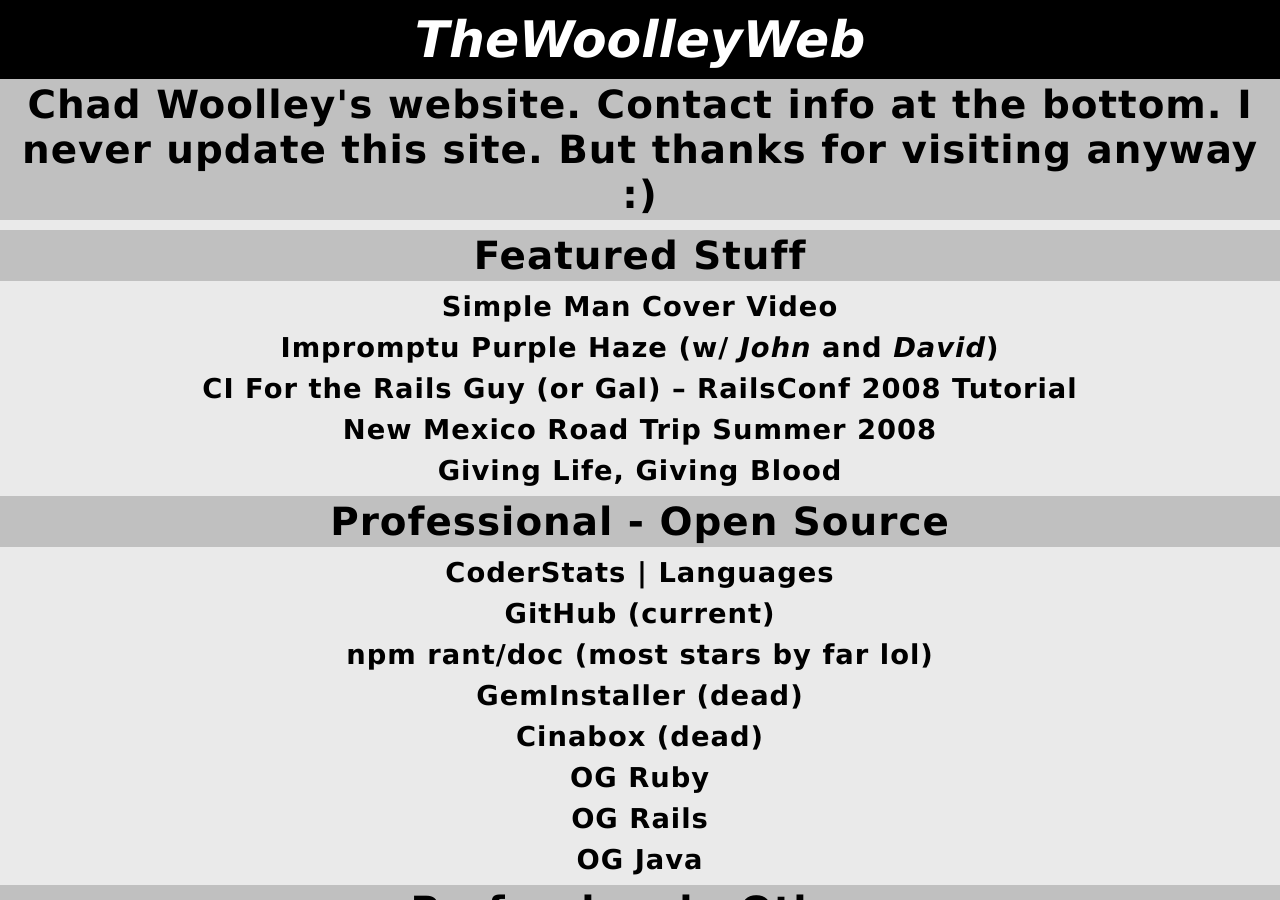
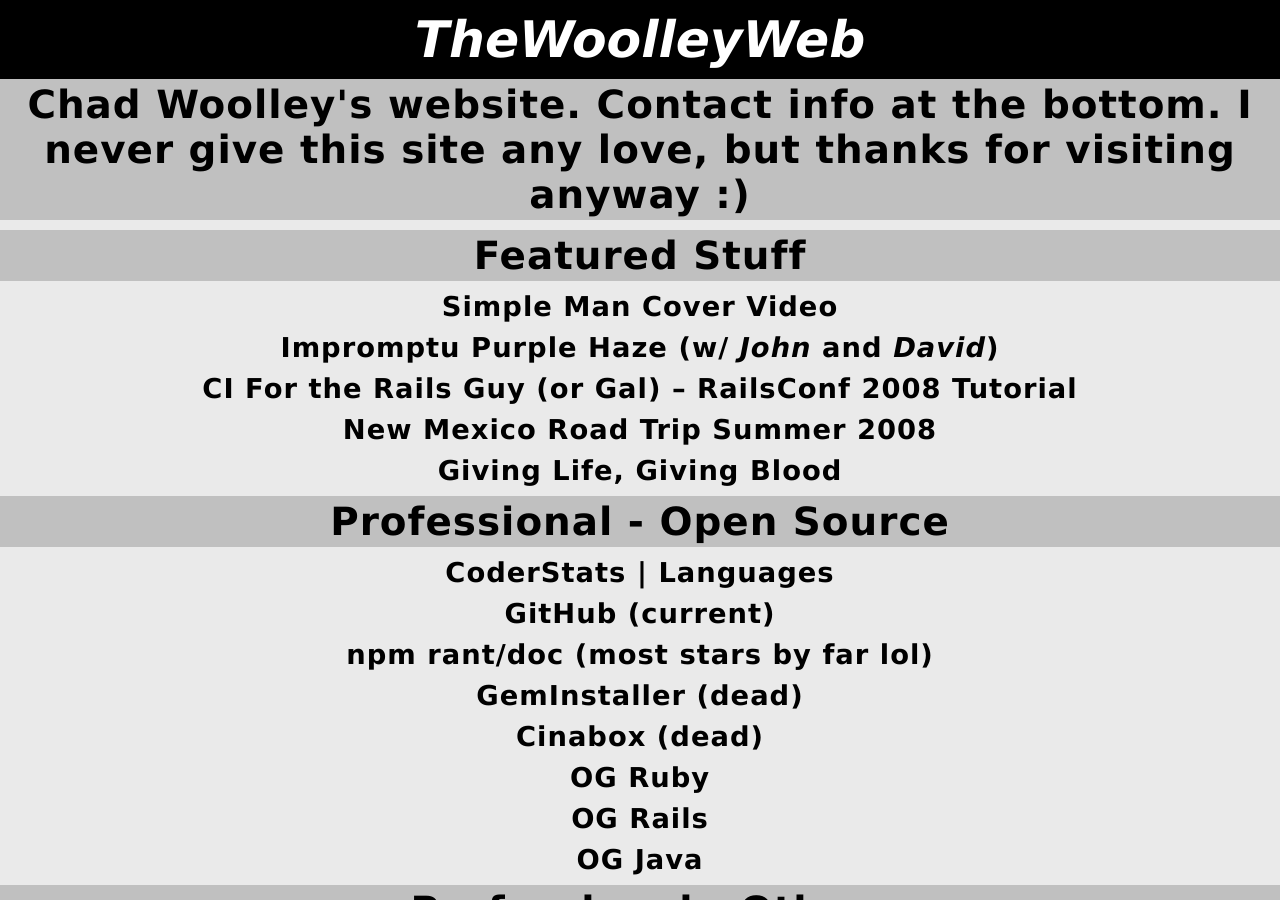
Before and after one commit to thewoolleyman/thewoolleyman, a Jekyll site: the page index.html, which Jekyll copies as it is, in a window 1280 px wide and 900 px high. Built offline with Jekyll 4.4.1, drawn with Linux system fonts in a browser that asks for light colours.

Commit message:
Update index.html

```diff
--- a/index.html
+++ b/index.html
@@ -26,7 +26,7 @@
       </div>
 
       <div id="content">
-        <h1>Chad Woolley's website. Contact info at the bottom. I never update this site. But thanks for visiting anyway :)</h1>
+        <h1>Chad Woolley's website. Contact info at the bottom. I never give this site any love, but thanks for visiting anyway :)</h1>
 <h1>Featured Stuff</h1>
 <h2><a href="http://www.youtube.com/watch?v=VBRKFCDD3go" title="80&amp;#8217;s metal rules">Simple Man Cover Video</a></h2>
 <h2>
```
